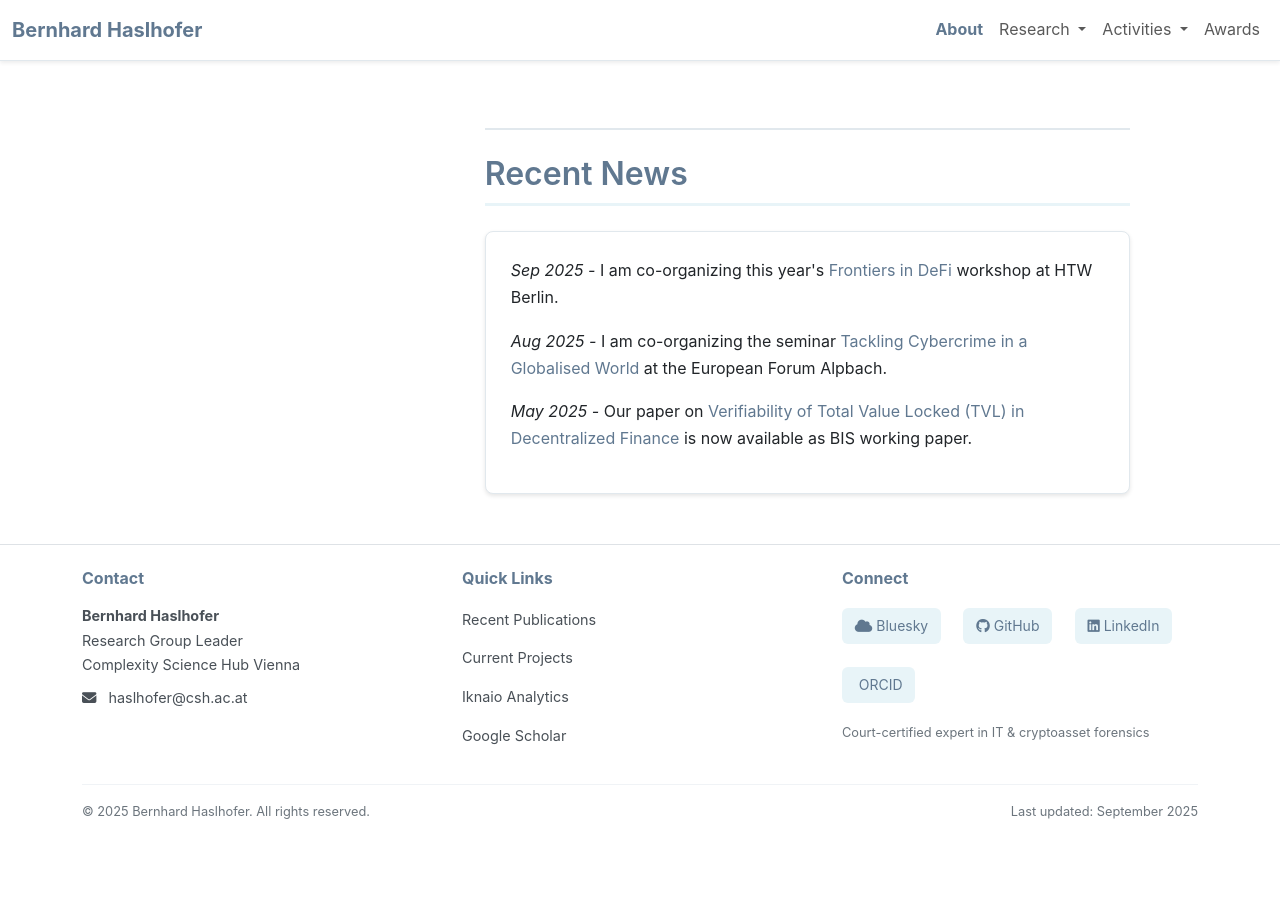
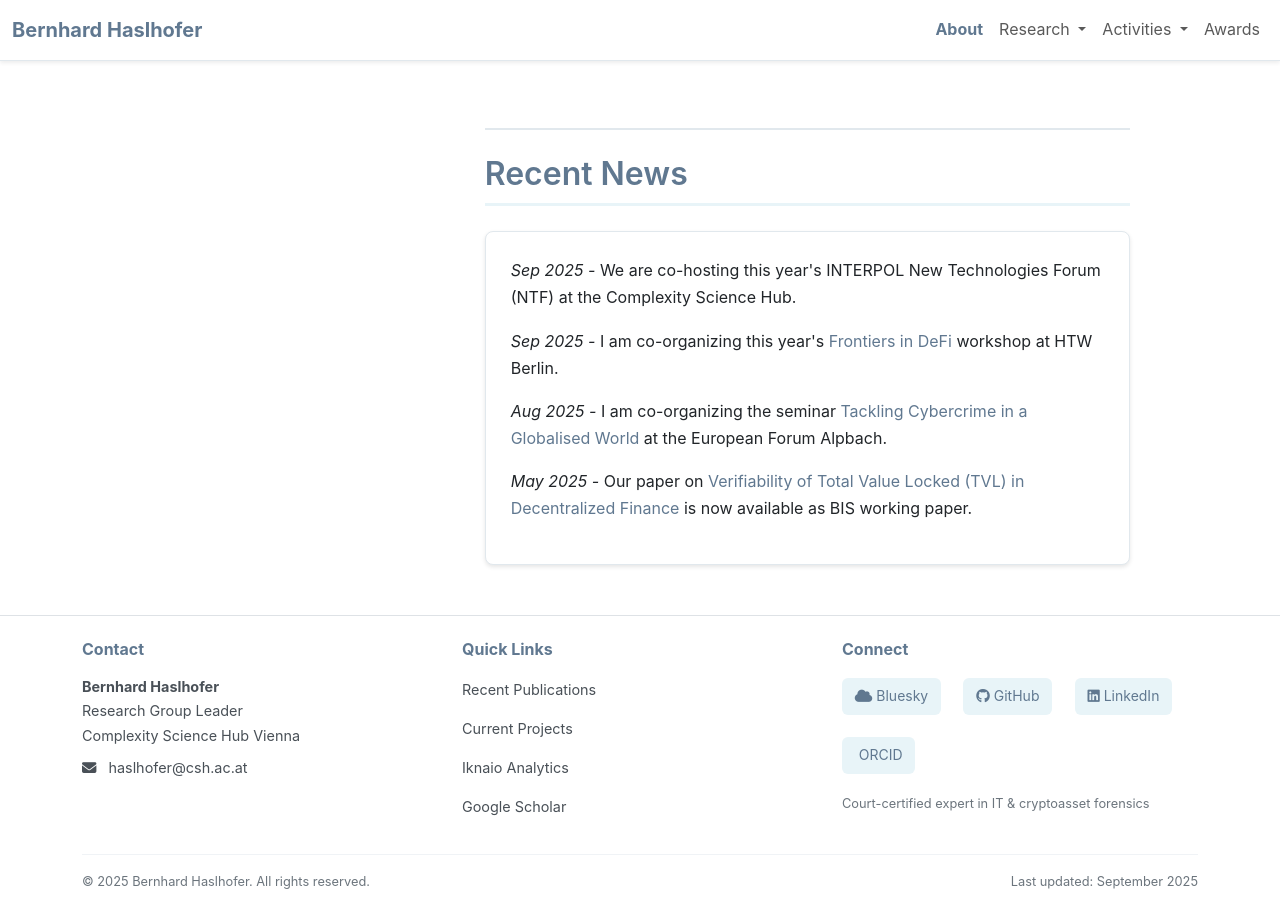
Before and after one commit to behas/behas.github.com, a Jekyll site: the page built from index.html, in a window 1280 px wide and 900 px high, scrolled down 932 px. Built offline with Jekyll 4.4.1, drawn with Linux system fonts in a browser that asks for light colours; a style sheet for code colours, icons or effects is not loaded; before the commit the page ends 1779 px from its top, so only the background shows below that.

Commit message:
add NTF news item

```diff
--- a/_data/news.yml
+++ b/_data/news.yml
@@ -1,3 +1,7 @@
+- date: 2025-09-23
+  news: |
+    We are co-hosting this year's INTERPOL New Technologies Forum (NTF) at the Complexity Science Hub.
+
 - date: 2025-09-18
   news: |
     I am co-organizing this year's
```
